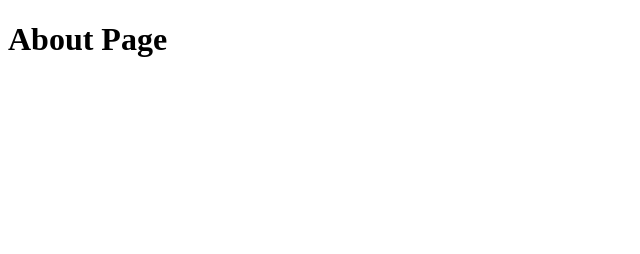
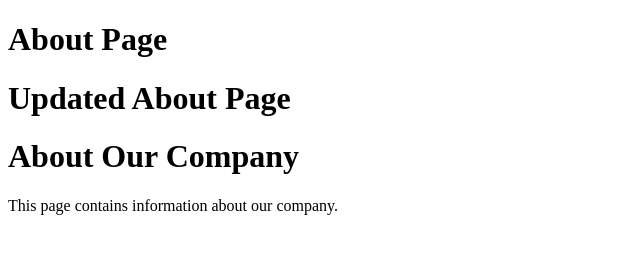
Before and after one commit to aakankshavaishnav/git-team-assignment, a plain HTML site: page about.html in a window 1280 px wide. Shown: the whole page, without its empty margins (0-640 px from the left). Drawn offline with Linux system fonts and the light colour scheme.

Commit message:
Improve about page

```diff
--- a/about.html
+++ b/about.html
@@ -7,5 +7,8 @@
 </head>
 <body>
     <h1>About Page</h1>
+    <h1>Updated About Page</h1>
+    <h1>About Our Company</h1>
+    <p>This page contains information about our company.</p>
 </body>
 </html>
```
